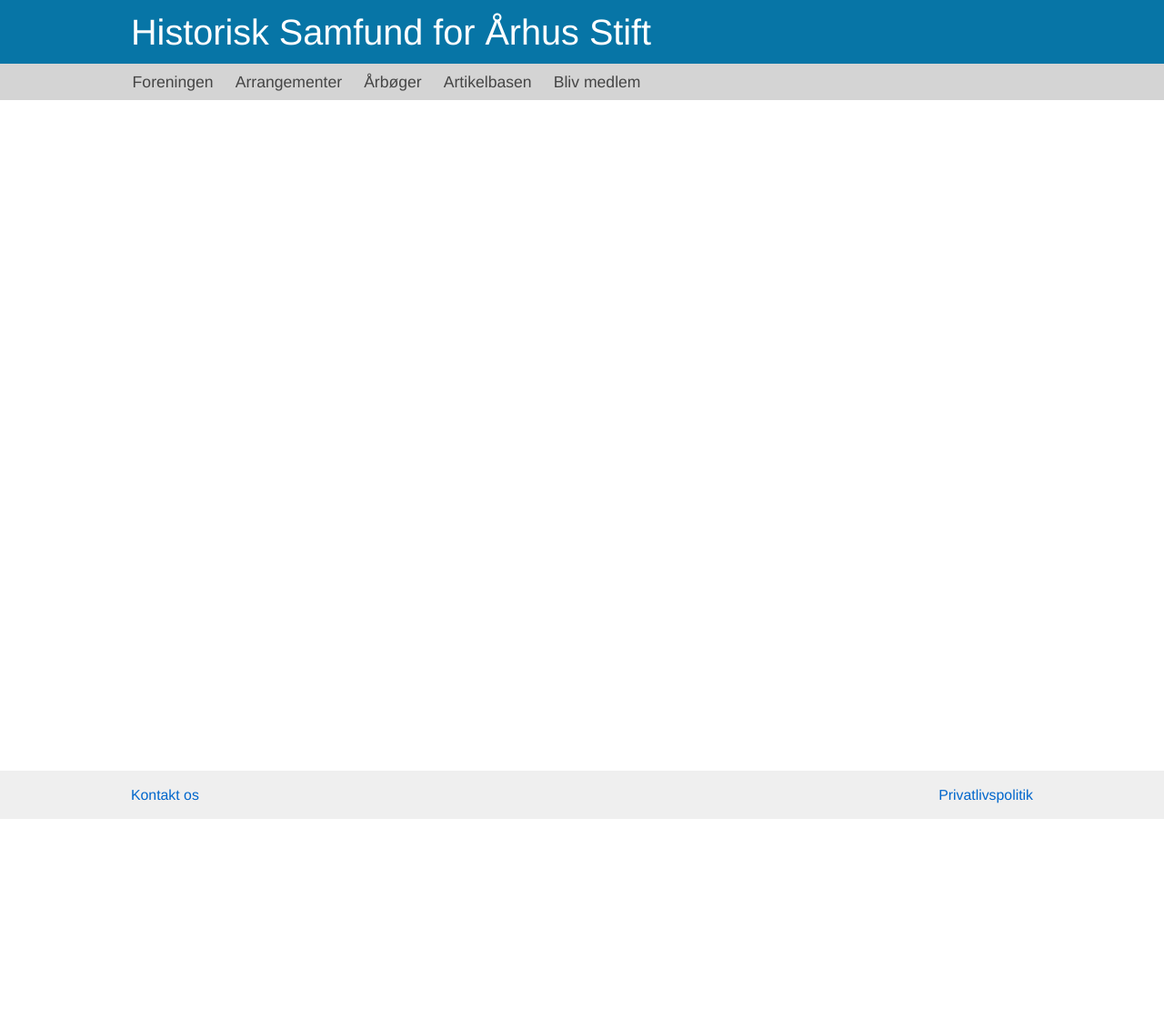
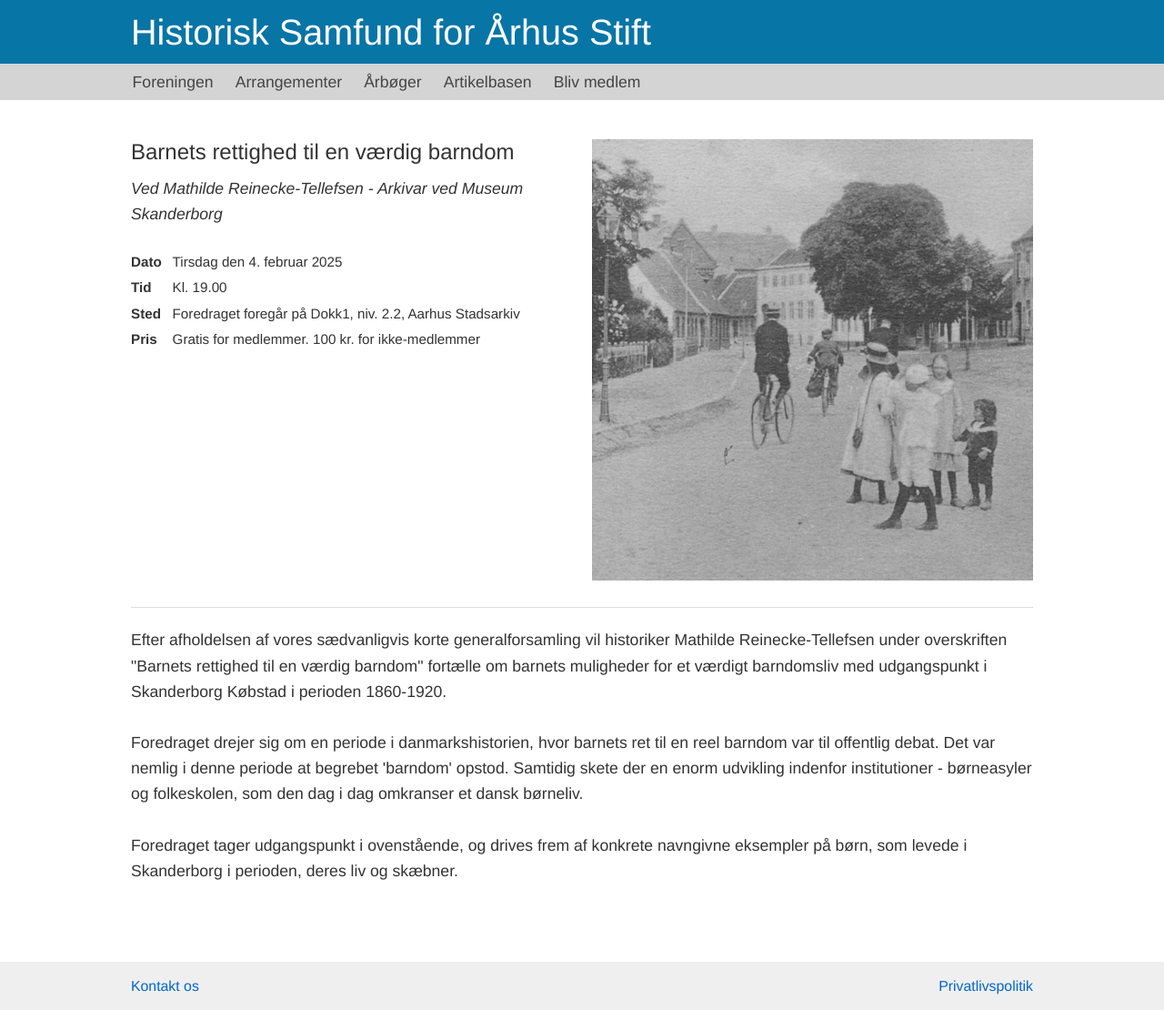
Before and after one commit to guldhorn/historisk-samfund, a Jekyll site: the page built from arrangementer/2025-02-04-barnets-rettighed.md, in a window 1280 px wide. Shown: the whole page at 91% size. Built offline with Jekyll 4.4.1, drawn with Linux system fonts in a browser that asks for light colours; before the commit the page ends 900 px from its top, so only the background shows below that.

Commit message:
Update arrangements.yaml
Nyt arrangement

```diff
--- a/_data/arrangements.yaml
+++ b/_data/arrangements.yaml
@@ -83,6 +83,16 @@
   time: Kl. 19.00
   price: Gratis for medlemmer. 50 kr. for ikke-medlemmer
 
+- page_url: /arrangementer/2025-02-04-barnets-rettighed
+  image_url: /assets/Barnets rettighed_arrangementsside.jpg
+  image_alt: Barnets rettighed til en værdig barndom
+  title: Barnets rettighed til en værdig barndom
+  presenter: Ved Mathilde Reinecke-Tellefsen - Arkivar ved Museum Skanderborg
+  location: Foredraget foregår på Dokk1, niv. 2.2, Aarhus Stadsarkiv
+  date: Tirsdag den 4. februar 2025
+  time: Kl. 19.00
+  price: Gratis for medlemmer. 100 kr. for ikke-medlemmer
+
 - page_url: /arrangementer/2025-02-11-brugen-af-antikkens-symboler
   image_url: /assets/Brugen-af-antikkens-symboler-arrangementsside.jpg
   image_alt: Brugen af Antikkens symboler til selviscenesættelse i magtens elite
```
